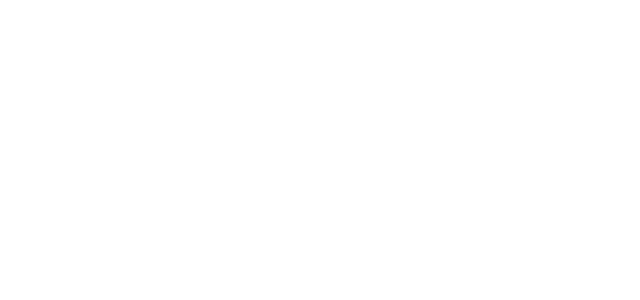
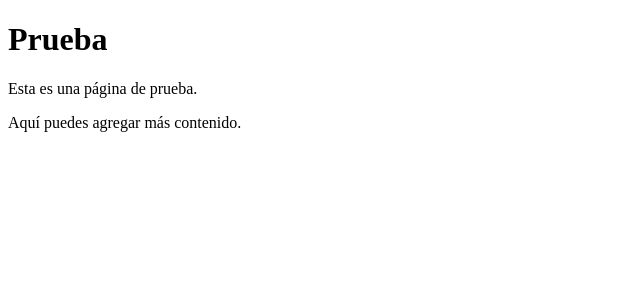
Before and after one commit to LeoVergaraS/arvia-fe, a Nuxt app: page / in a window 1280 px wide. Shown: the top 300 px of the page, without its empty margins (0-640 px from the left). Built offline with nearby package versions, Linux system fonts and the light colour scheme.

Commit message:
add: pages

```diff
--- a/app/app.vue
+++ b/app/app.vue
@@ -1,5 +1,5 @@
 <template>
   <div>
-    <NuxtRouteAnnouncer />
+    <NuxtPage />
   </div>
 </template>
--- /dev/null
+++ b/app/pages/index.vue
@@ -0,0 +1,7 @@
+<template>
+    <div>
+        <h1>Prueba</h1>
+        <p>Esta es una página de prueba.</p>
+        <p>Aquí puedes agregar más contenido.</p>
+    </div>
+</template>
```
